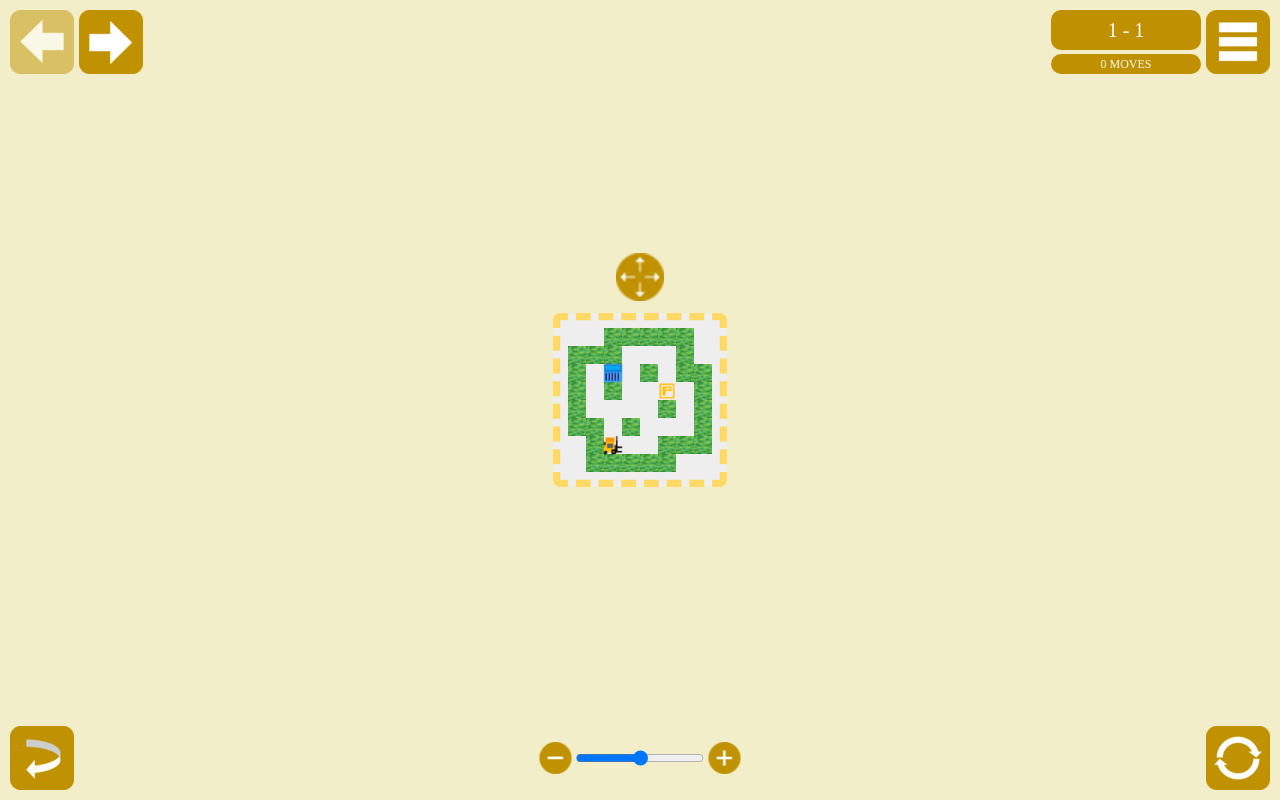
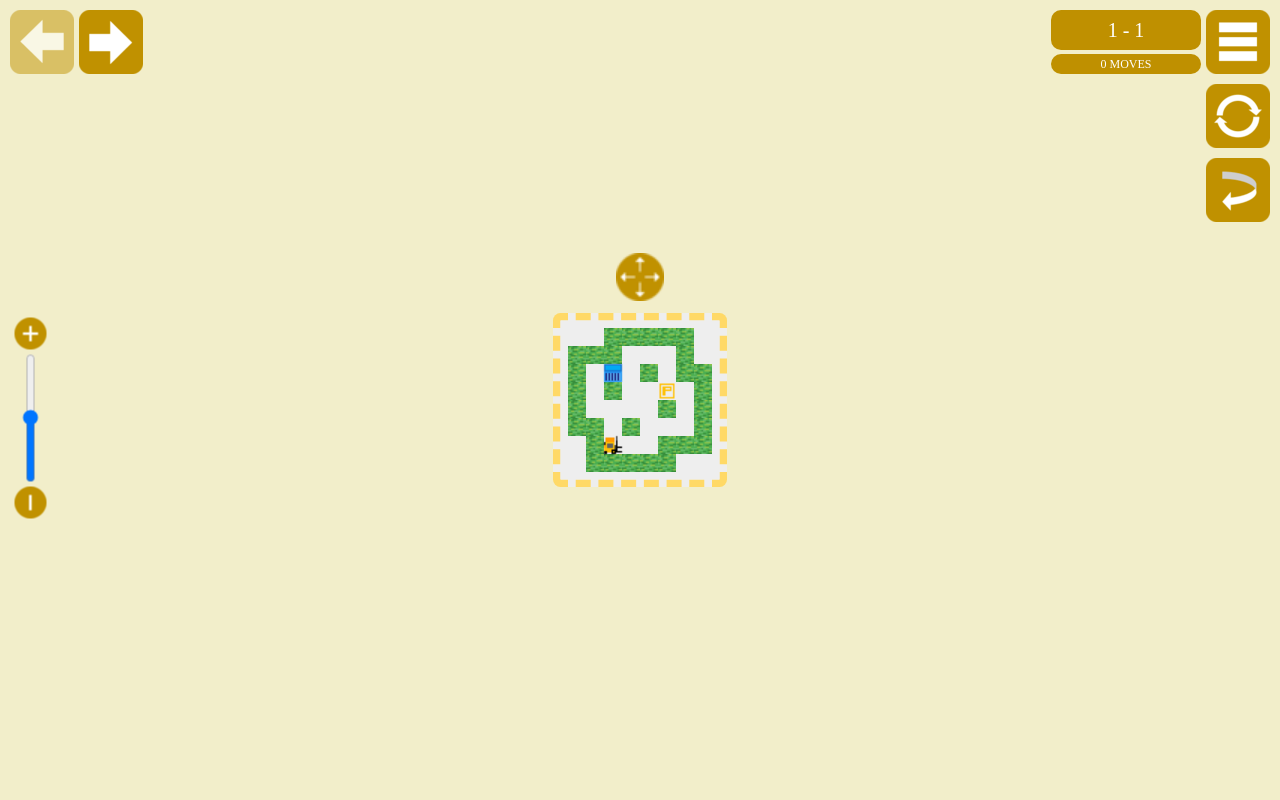
Before and after one commit to forkliftGame/forkliftGame.github.io, a plain HTML site: page Sokoban.html in a window 1280 px wide. Drawn offline with nearby package versions, Linux system fonts and the light colour scheme.

Commit message:
button edit

```diff
--- a/Sokoban.css
+++ b/Sokoban.css
@@ -84,13 +84,14 @@ table#playfield thead td {
 
 .scaletapdiv{
     position: fixed;
-    left: 50%;
-    bottom: 10px;
+    top: 50%;
+    left: -70px;
     z-index: 10;
-    margin: 16px 0px 16px 0px;
+    margin: 2px 0px 2px 0px;
     padding: 0px;
     height: 32px;
     transform: translateX(-50%);
+    transform: rotate( -90deg );
 }
 
 .min{
@@ -329,14 +330,14 @@ td.hole {
 
 .undo_div{
     position: fixed;
-    left: 10px;
-    bottom:10px;
+    right: 10px;
+    top: 158px;
 }
 
 .reset_div{
     position: fixed;
     right: 10px;
-    bottom:10px;
+    top: 84px;
 }
 
 .button {
```
Also changed, not shown: index.html (+3 -3 lines).
